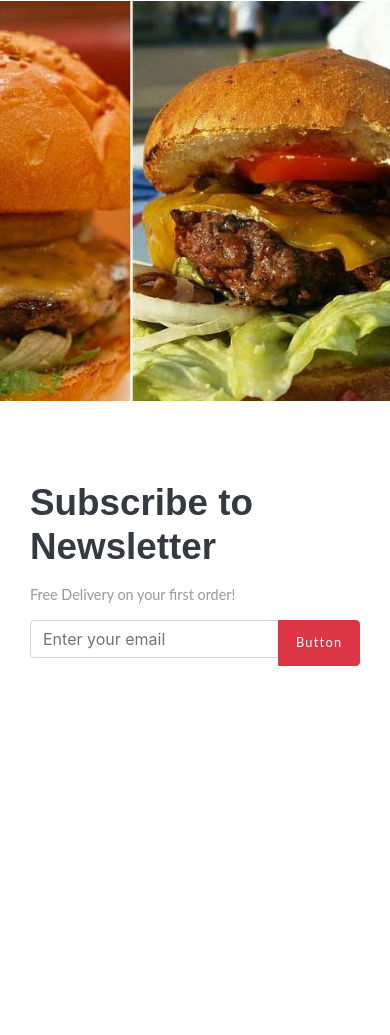
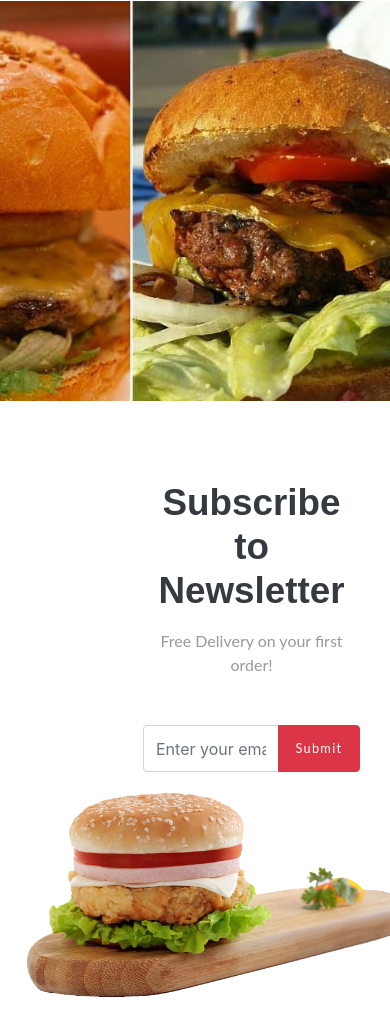
Before and after one commit to eroscamposg/test-bootstrap, a website: page index.html in a window 390 px wide. Shown: the part 7412-8447 px from the top of the page. Before the commit the page ends 8078 px from the top, so only its background shows below. Drawn offline with nearby package versions, Linux system fonts and the light colour scheme.

Commit message:
finished newsletters

```diff
--- a/index.html
+++ b/index.html
@@ -93,7 +93,7 @@
     </nav>
 
     <!-- BANNER -->
-    <div class="top banner container">
+    <div class="top banner container-fluid">
       <div class="row align-items-center">
         <div class="col-md">
           <div class="container">
@@ -159,7 +159,7 @@
     <div class="top about-us container-fluid">
       <div class="row align-items-center">
         <div class="col-md image">
-          <img class="img-responsive" src="images/bg1.jpg" alt="" />
+          <img class="img-fluid" src="images/bg1.jpg" alt="" />
         </div>
         <div class="col-md text">
           <div class="container text-right">
@@ -459,15 +459,15 @@
     <section class="burger-slider" id="masthead"></section>
 
     <!-- NEWSLETTERS -->
-    <div class="newsletters container">
+    <div class="newsletters container-fluid">
       <div class="row align-items-center">
         <div class="col-md">
-          <div class="container">
+          <div class="container text-center">
             <h3>Subscribe to Newsletter</h3>
             <p>
               Free Delivery on your first order!
             </p>
-            <div class="input-group">
+            <div class="input-group mb-3">
               <input
                 type="text"
                 class="form-control"
@@ -477,13 +477,18 @@
               />
               <div class="input-group-append">
                 <button class="btn btn-danger" type="button" id="button-addon2">
-                  Button
+                  Submit
                 </button>
               </div>
             </div>
           </div>
+          <div class="container">
+
+          </div>
         </div>
-        <div class="col-md"></div>
+        <div class="col-md image text-right">
+          <img class="img-fluid" src="images/sub.png" alt="" />
+        </div>
       </div>
     </div>
 
--- a/sass/home/_best.scss
+++ b/sass/home/_best.scss
@@ -7,6 +7,7 @@ body {
       div.col-md {
         div.container {
           padding: 6em 1.5em;
+
 
           a {
             color: white;
--- a/sass/home/_newsletter.scss
+++ /dev/null
@@ -1,18 +0,0 @@
-@use 'utils' as util;
-
-body {
-  div.newsletters {
-    div.row {
-      div.col-md {
-        div.container {
-          p {
-            font-family: util.$secondary-font;
-            font-size: 0.9em;
-            color: #999999;
-            margin: 1em 0;
-          }
-        }
-      }
-    }
-  }
-}
--- /dev/null
+++ b/sass/home/_newsletters.scss
@@ -0,0 +1,38 @@
+@use 'utils' as util;
+
+body {
+  div.newsletters {
+    div.row {
+      div.col-md {
+        div.container {
+          padding-left: 8em;
+          p {
+            font-family: util.$secondary-font;
+            font-size: 1em;
+            color: #999999;
+            margin: 1em 0;
+          }
+
+          button.btn-danger:hover{
+            background-color: #dc3545;
+            border-color: #dc3545;
+            opacity: 0.9;
+          }
+
+          div.input-group{
+            margin-top: 3em;
+            input.form-control{
+              height: auto;
+            }
+          }
+        }
+      }
+
+      div.image{
+        padding-right: 0;
+      }
+    }
+
+    margin-bottom: 5em;
+  }
+}
--- a/sass/home/main.scss
+++ b/sass/home/main.scss
@@ -8,7 +8,7 @@
 @use 'our-work';
 @use 'slider';
 @use 'posts';
-@use 'newsletter';
+@use 'newsletters';
 
 body {
   h5 {
```
Also changed, not shown: sass/css/main.css, sass/home/_utils.scss (line endings or trailing spaces), 1 other file.
